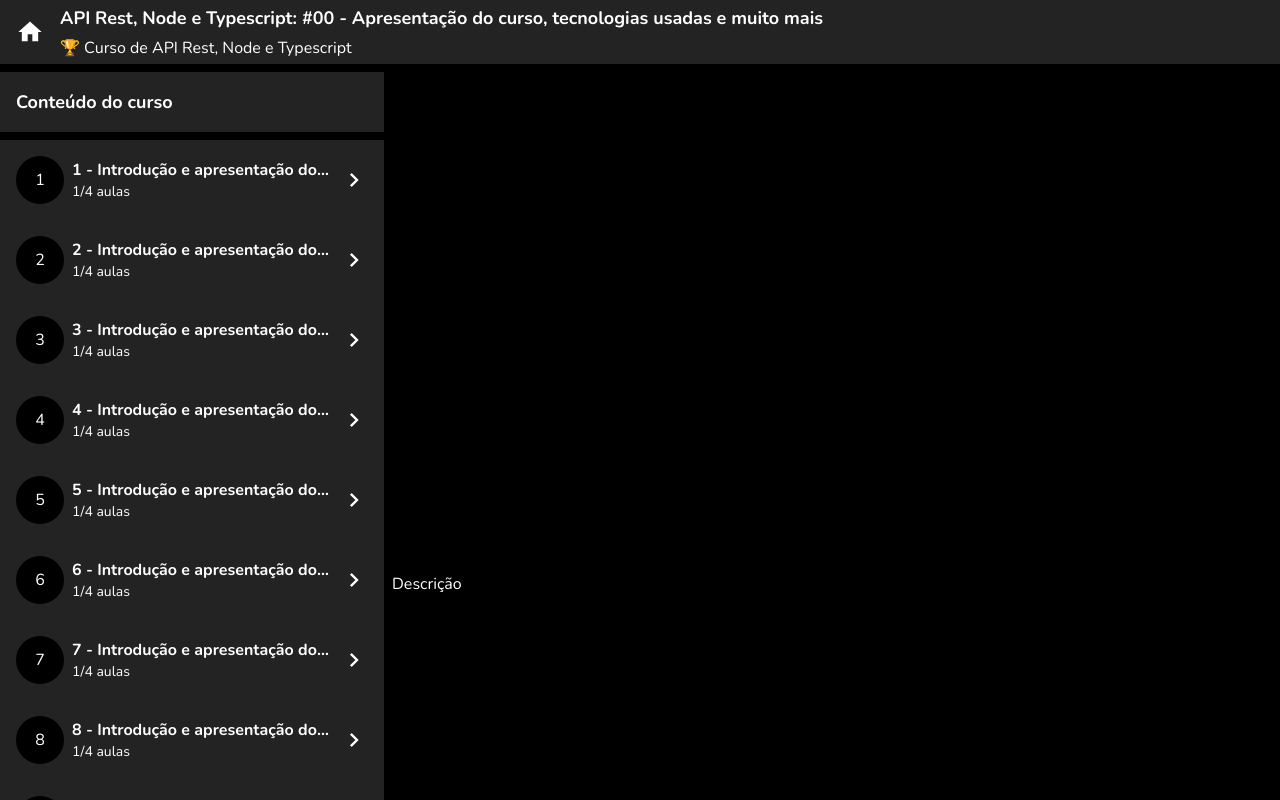
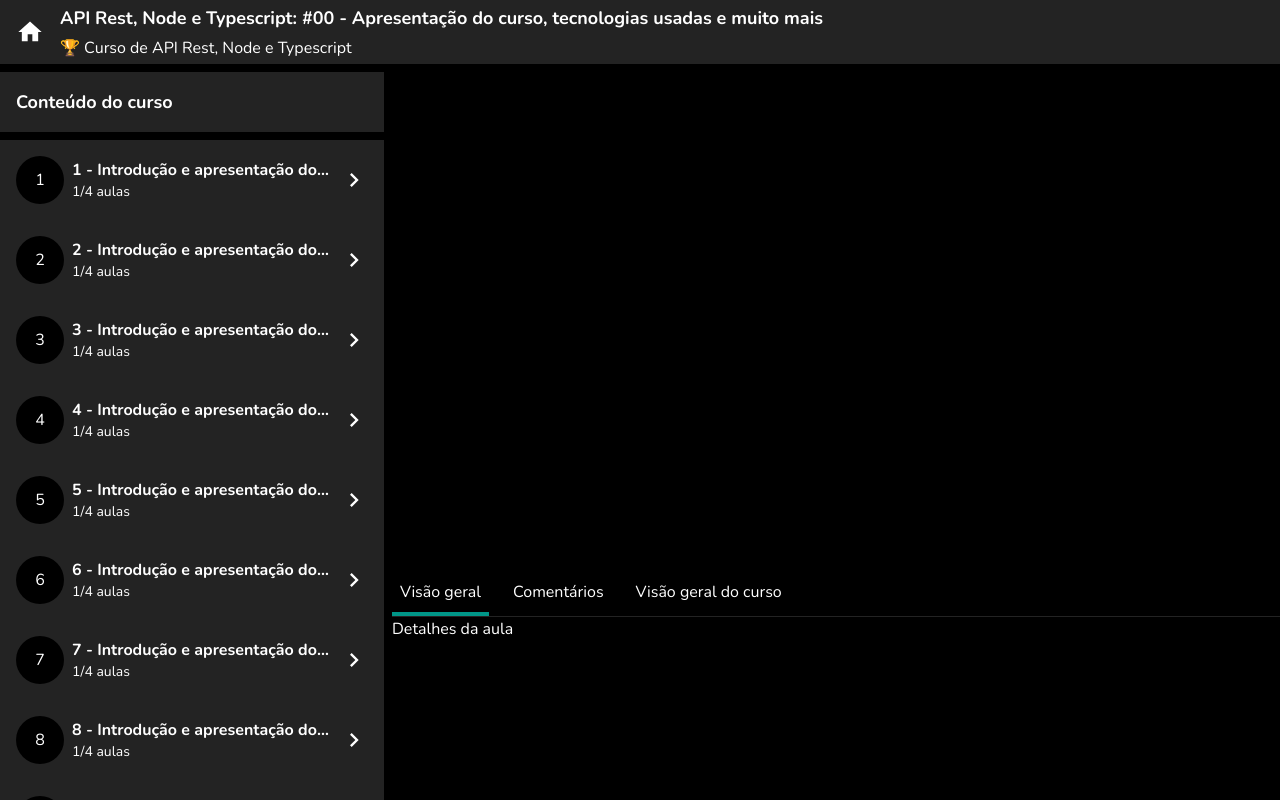
Before and after one commit to lvsouza/youtube-nextjs-course-platform, a Next.js app: page /player/1/1 in a window 1280 px wide. Built offline with nearby package versions, Linux system fonts and the light colour scheme.

Commit message:
feat: add tabs components

```diff
--- a/package.json
+++ b/package.json
@@ -10,6 +10,7 @@
   },
   "dependencies": {
     "@radix-ui/react-dropdown-menu": "^2.1.1",
+    "@radix-ui/react-tabs": "^1.1.0",
     "next": "14.2.1",
     "react": "^18",
     "react-dom": "^18",
--- a/src/components/player/player-class-details/PlayerClassDetails.tsx
+++ b/src/components/player/player-class-details/PlayerClassDetails.tsx
@@ -1,9 +1,10 @@
 'use client';
+import { useMemo } from 'react';
+import * as Tabs from '@radix-ui/react-tabs';
 import { useRouter } from 'next/navigation';
 
 import { IPlayerClassGroupProps } from '../playlist/components/PlayerClassGroup';
 import { PlayerVideoPlayer } from './components/PlayerVideoPlayer';
-import { useMemo } from 'react';
 
 
 interface IPlayerClassDetailsProps {
@@ -39,9 +40,40 @@
         />
       </div>
 
-      <div>
-        Descrição
-      </div>
+      <Tabs.Root defaultValue='class-details'>
+        <Tabs.List className='flex gap-4'>
+          <Tabs.Trigger
+            value='class-details'
+            className='p-2 flex items-center justify-center border-b-4 border-transparent data-[state=active]:border-primary'
+          >
+            Visão geral
+          </Tabs.Trigger>
+          <Tabs.Trigger
+            value='class-comments'
+            className='p-2 flex items-center justify-center border-b-4 border-transparent data-[state=active]:border-primary'
+          >
+            Comentários
+          </Tabs.Trigger>
+          <Tabs.Trigger
+            value='course-details'
+            className='p-2 flex items-center justify-center border-b-4 border-transparent data-[state=active]:border-primary'
+          >
+            Visão geral do curso
+          </Tabs.Trigger>
+        </Tabs.List>
+
+        <hr className='border-paper' />
+
+        <Tabs.Content value='class-details'>
+          Detalhes da aula
+        </Tabs.Content>
+        <Tabs.Content value='class-comments'>
+          Comentários da aula
+        </Tabs.Content>
+        <Tabs.Content value='course-details'>
+          Detalhes do curso
+        </Tabs.Content>
+      </Tabs.Root>
     </div>
   );
 };
```
Also changed, not shown: 1 other file (tests, documents, lock files or other folders).
